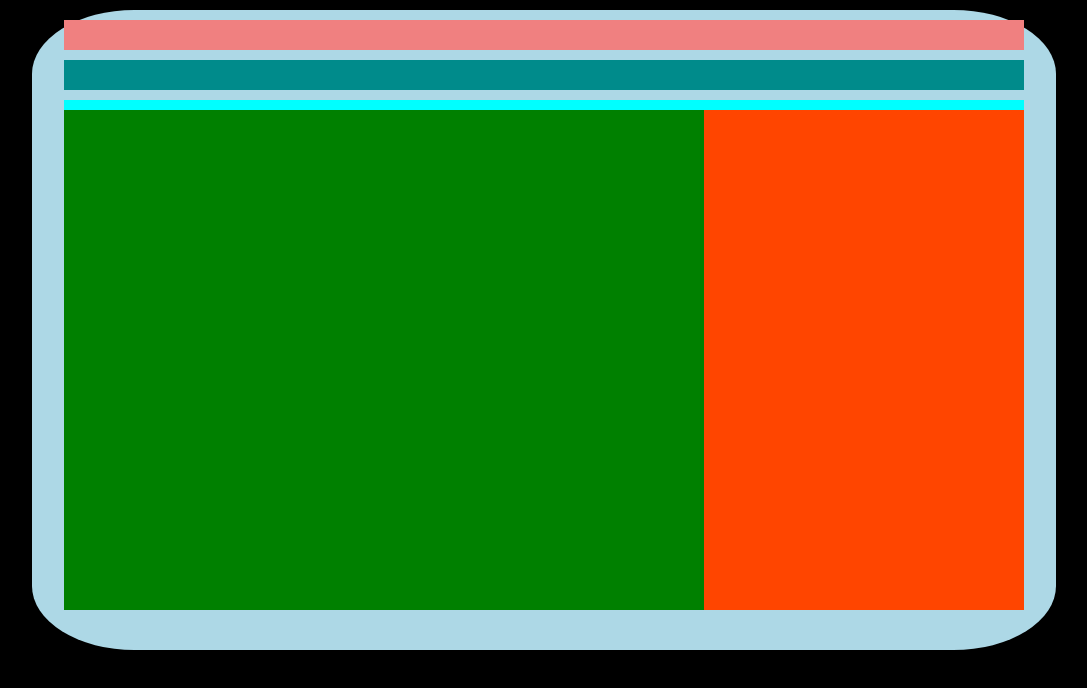
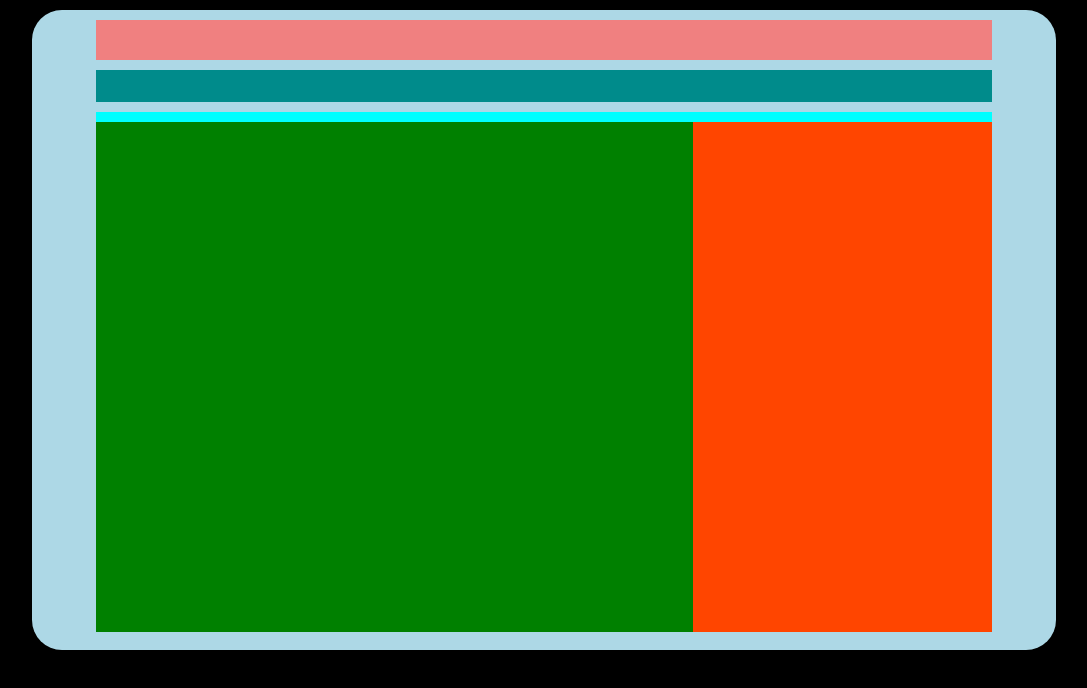
Before and after one commit to JoshJHaines/calculator, a plain HTML site: page index.html in a window 1280 px wide. Shown: the whole page, without its empty margins (96-1183 px from the left). Drawn offline with Linux system fonts and the light colour scheme.

Commit message:
adjusted box heights

```diff
--- a/style.css
+++ b/style.css
@@ -1,7 +1,7 @@
 *{
-    /* padding: 0; */
-    /* margin: 0; */
-    /* border: 0; */
+    padding: 0;
+    margin: 0;
+    border: 0;
     background-color: black;
 }
 
@@ -14,12 +14,12 @@
     margin-left: auto;
     margin-right: auto;
     background-color: lightblue;
-    border-radius: 10%;
+    border-radius: 30px;
 }
 
 #screen{
-    width:75vw;
-    height: 30px;
+    width:70vw;
+    height: 5vh;
     margin-top: 10px;
     margin-left: auto;
     margin-right: auto;
@@ -27,8 +27,8 @@
 }
 #operations-bar{
     display: flex;
-    width:75vw;
-    height: 30px;
+    width:70vw;
+    height: 4vh;
     margin-top: 10px;
     margin-left: auto;
     margin-right: auto;
@@ -37,8 +37,8 @@
 
 #main-pad{
     display: flex;
-    width:75vw;
-    height: 500px;
+    width:70vw;
+    height: 65vh;
     margin-top: 10px;
     margin-left: auto;
     margin-right: auto;
@@ -48,7 +48,6 @@
 #number-pad{
     display: flex;
     width: 50vw;
-    height: 500px;
     margin-top: 10px;
     margin-left: auto;
     margin-right: auto;
@@ -58,7 +57,6 @@
 #equals{
     display: flex;
     width: 25vw;
-    height: 500px;
     margin-top: 10px;
     margin-left: auto;
     margin-right: auto;
```
